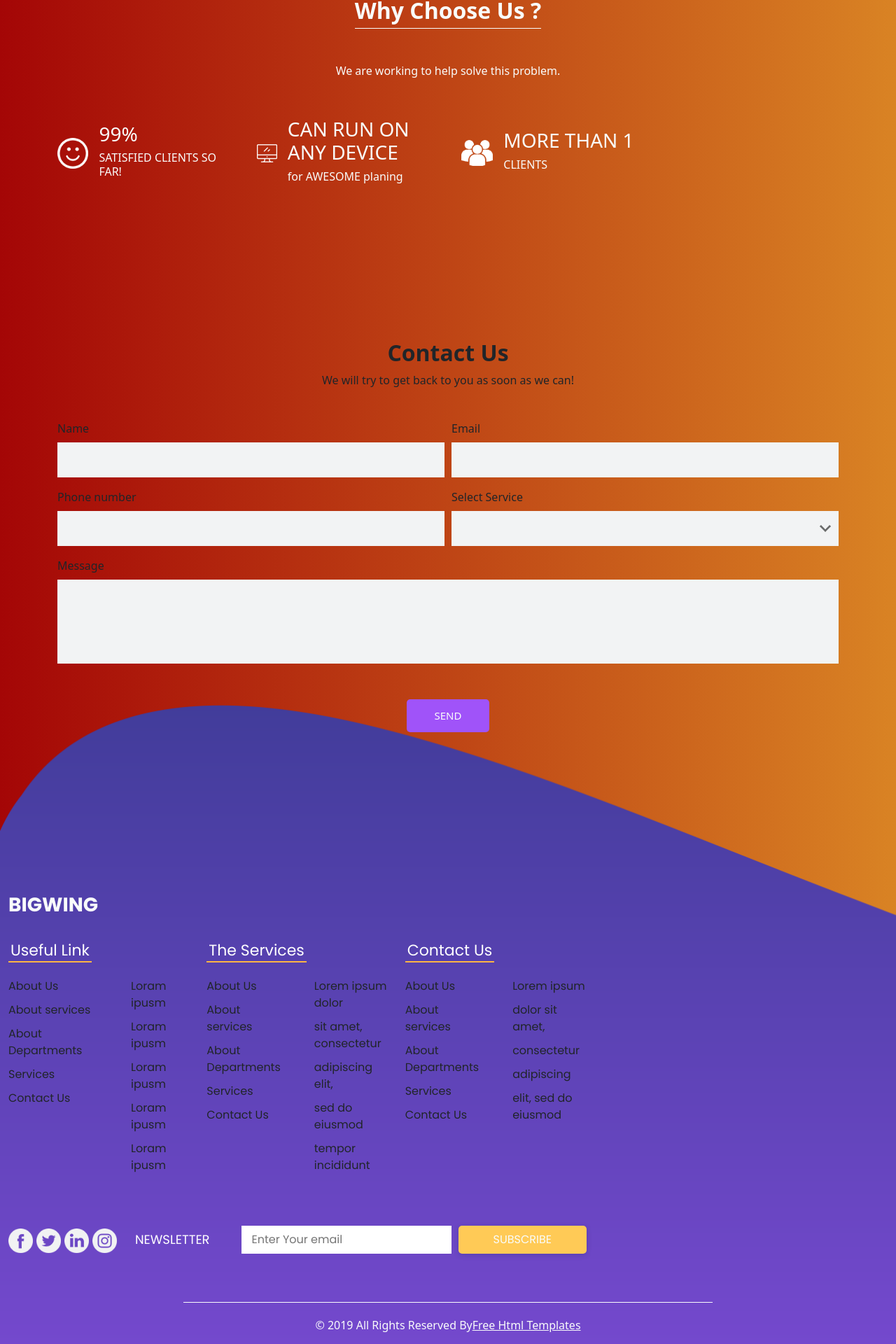
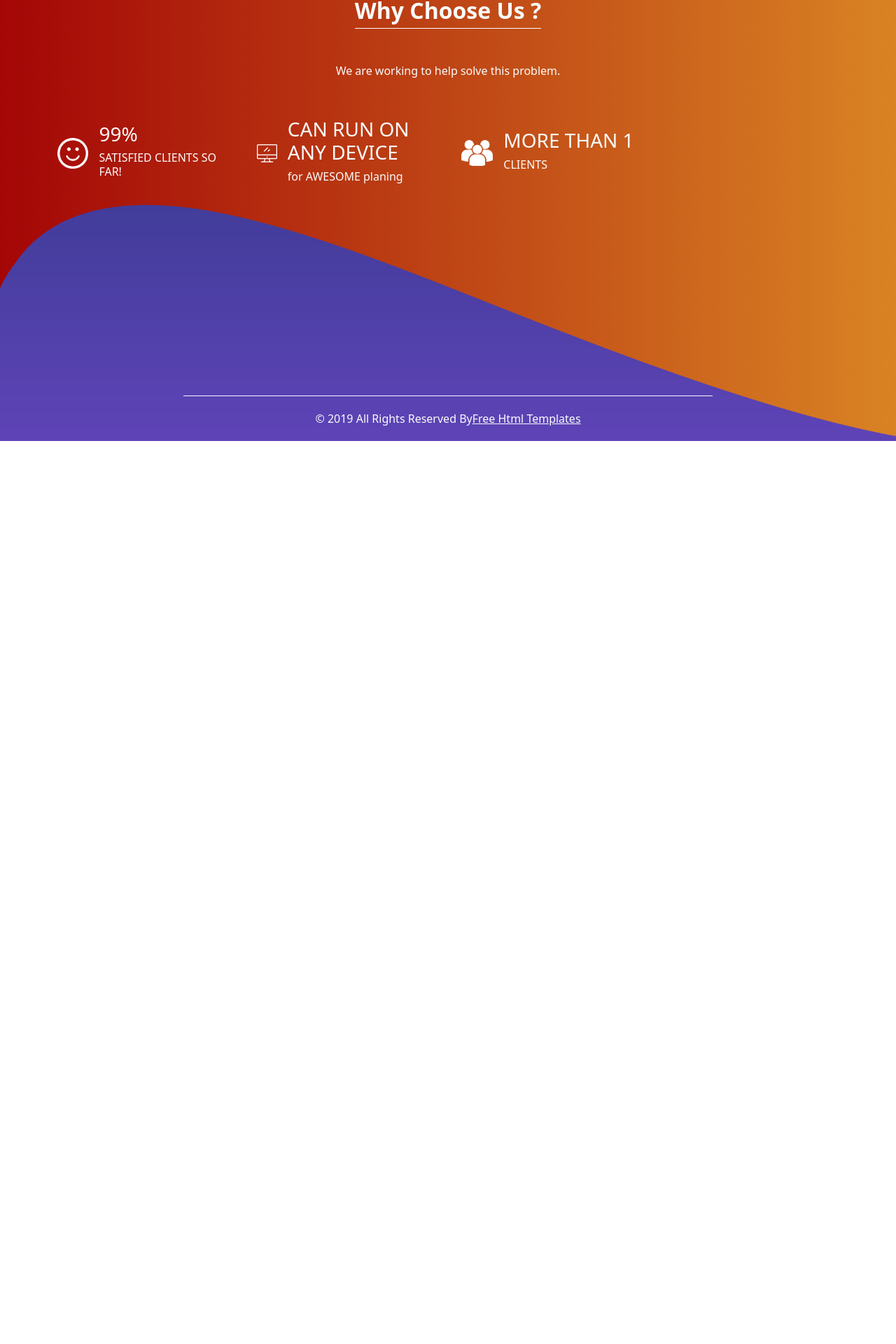
Before and after one commit to Groups-and-Griffins/GnG, a React (Create React App) app: page / in a window 1280 px wide. Shown: the part 3119-5039 px from the top of the page at 70% size. After the commit the page ends 3749 px from the top, so only its background shows below. Built offline with nearby package versions, Linux system fonts and the light colour scheme; no server answers.

Commit message:
Edited out contact section that did nothing

```diff
--- a/src/Home.js
+++ b/src/Home.js
@@ -424,7 +424,7 @@ export default function Home() {
 
     {/* end client section */}
     {/* contact section */}
-    <section className="contact_section layout_padding">
+    {/* <section className="contact_section layout_padding">
       <div className="container contact_heading">
         <h2>
           Contact Us
@@ -466,11 +466,11 @@ export default function Home() {
       <div className="d-flex justify-content-center">
         <button type="submit" className>Send</button>
       </div>
-    </section>
+    </section> */}
     {/* end contact section */}
     <div className="footer_bg">
       {/* info section */}
-      <section className="info_section layout_padding2-bottom">
+      {/* <section className="info_section layout_padding2-bottom">
         <div className="container">
           <h3 className>
             BigWing
@@ -698,7 +698,7 @@ export default function Home() {
             </div>
           </div>
         </div>
-      </section>
+      </section> */}
       {/* end info_section */}
       {/* footer section */}
       <section className="container-fluid footer_section">
```
